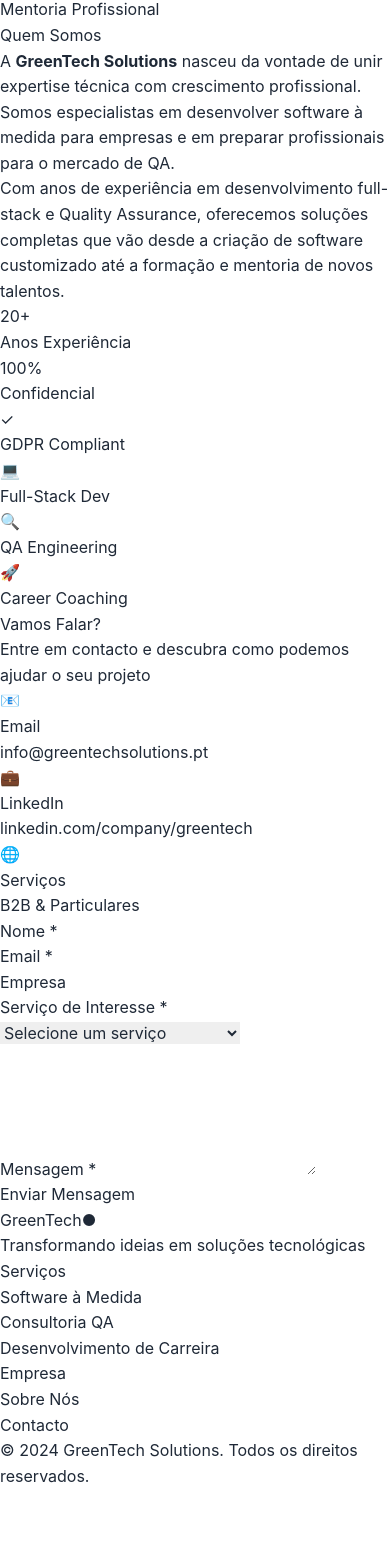
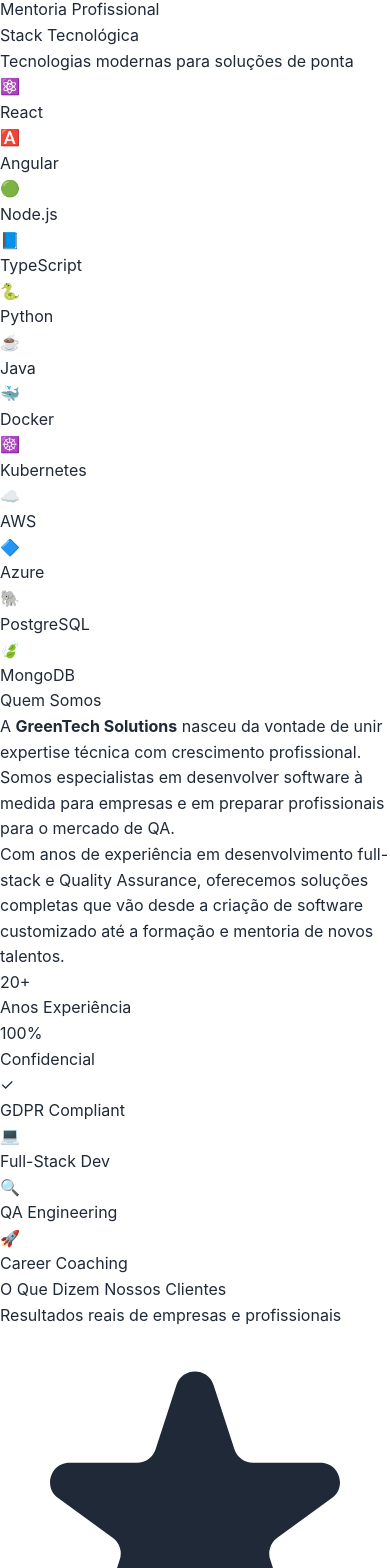
Before and after one commit to afrasquinho/greenTech, a React (Vite) app in the folder frontend/: page / in a window 390 px wide. Shown: the part 5860-7428 px from the top of the page. Before the commit the page ends 7349 px from the top, so only its background shows below. Built offline with nearby package versions, Linux system fonts and the light colour scheme; no server answers.

Commit message:
Add: Testimonials, TechStack e CTA sections

```diff
--- /dev/null
+++ b/frontend/src/components/CTA.tsx
@@ -0,0 +1,30 @@
+const CTA = () => {
+  return (
+    <section className="py-20 bg-gradient-to-r from-green-600 to-indigo-600">
+      <div className="max-w-4xl mx-auto px-4 sm:px-6 lg:px-8 text-center">
+        <h2 className="text-4xl lg:text-5xl font-bold text-white mb-6">
+          Pronto para Transformar Seu Negócio?
+        </h2>
+        <p className="text-xl text-green-50 mb-8 leading-relaxed">
+          Vamos conversar sobre como podemos ajudar. Clientes B2B e particulares são bem-vindos!
+        </p>
+        <div className="flex flex-wrap justify-center gap-4">
+          <a
+            href="#contact"
+            className="px-8 py-4 bg-white text-green-600 font-bold rounded-lg shadow-xl hover:shadow-2xl transform hover:-translate-y-1 transition-all duration-300"
+          >
+            Começar Agora
+          </a>
+          <a
+            href="#services"
+            className="px-8 py-4 bg-transparent border-2 border-white text-white font-bold rounded-lg hover:bg-white hover:text-green-600 transition-all duration-300"
+          >
+            Ver Serviços
+          </a>
+        </div>
+      </div>
+    </section>
+  )
+}
+
+export default CTA
--- /dev/null
+++ b/frontend/src/components/TechStack.tsx
@@ -0,0 +1,45 @@
+const TechStack = () => {
+  const technologies = [
+    { name: 'React', icon: '⚛️' },
+    { name: 'Angular', icon: '🅰️' },
+    { name: 'Node.js', icon: '🟢' },
+    { name: 'TypeScript', icon: '📘' },
+    { name: 'Python', icon: '🐍' },
+    { name: 'Java', icon: '☕' },
+    { name: 'Docker', icon: '🐳' },
+    { name: 'Kubernetes', icon: '☸️' },
+    { name: 'AWS', icon: '☁️' },
+    { name: 'Azure', icon: '🔷' },
+    { name: 'PostgreSQL', icon: '🐘' },
+    { name: 'MongoDB', icon: '🍃' }
+  ]
+
+  return (
+    <section className="py-20 bg-white">
+      <div className="max-w-7xl mx-auto px-4 sm:px-6 lg:px-8">
+        <div className="text-center mb-16">
+          <h2 className="text-4xl lg:text-5xl font-bold text-gray-900 mb-4">
+            Stack Tecnológica
+          </h2>
+          <p className="text-xl text-gray-600">
+            Tecnologias modernas para soluções de ponta
+          </p>
+        </div>
+
+        <div className="grid grid-cols-3 md:grid-cols-4 lg:grid-cols-6 gap-6">
+          {technologies.map((tech, idx) => (
+            <div
+              key={idx}
+              className="bg-gray-50 p-6 rounded-xl hover:bg-green-50 hover:shadow-lg transition-all duration-300 transform hover:-translate-y-2 text-center"
+            >
+              <div className="text-4xl mb-2">{tech.icon}</div>
+              <div className="text-sm font-semibold text-gray-800">{tech.name}</div>
+            </div>
+          ))}
+        </div>
+      </div>
+    </section>
+  )
+}
+
+export default TechStack
--- /dev/null
+++ b/frontend/src/components/Testimonials.tsx
@@ -0,0 +1,71 @@
+const Testimonials = () => {
+  const testimonials = [
+    {
+      name: "João Silva",
+      role: "CEO, TechStart",
+      company: "Empresa B2B",
+      content: "Excelente trabalho na implementação do sistema. Profissionais competentes e atenciosos.",
+      rating: 5
+    },
+    {
+      name: "Maria Santos",
+      role: "QA Manager",
+      company: "Consultoria",
+      content: "A formação em QA superou expectativas. Equipa muito competente e didáctica.",
+      rating: 5
+    },
+    {
+      name: "Pedro Costa",
+      role: "Desenvolvedor",
+      company: "Particular",
+      content: "A mentoria ajudou-me a encontrar o primeiro emprego em QA. Recomendo!",
+      rating: 5
+    }
+  ]
+
+  return (
+    <section className="py-20 bg-gradient-to-br from-green-50 to-indigo-50">
+      <div className="max-w-7xl mx-auto px-4 sm:px-6 lg:px-8">
+        <div className="text-center mb-16">
+          <h2 className="text-4xl lg:text-5xl font-bold text-gray-900 mb-4">
+            O Que Dizem Nossos Clientes
+          </h2>
+          <p className="text-xl text-gray-600">
+            Resultados reais de empresas e profissionais
+          </p>
+        </div>
+
+        <div className="grid md:grid-cols-3 gap-8">
+          {testimonials.map((testimonial, idx) => (
+            <div
+              key={idx}
+              className="bg-white p-8 rounded-2xl shadow-lg hover:shadow-xl transition-all duration-300 transform hover:-translate-y-2"
+            >
+              {/* Rating */}
+              <div className="flex mb-4">
+                {[...Array(testimonial.rating)].map((_, i) => (
+                  <svg key={i} className="w-5 h-5 text-yellow-400" fill="currentColor" viewBox="0 0 20 20">
+                    <path d="M9.049 2.927c.3-.921 1.603-.921 1.902 0l1.07 3.292a1 1 0 00.95.69h3.462c.969 0 1.371 1.24.588 1.81l-2.8 2.034a1 1 0 00-.364 1.118l1.07 3.292c.3.921-.755 1.688-1.54 1.118l-2.8-2.034a1 1 0 00-1.175 0l-2.8 2.034c-.784.57-1.838-.197-1.539-1.118l1.07-3.292a1 1 0 00-.364-1.118L2.98 8.72c-.783-.57-.38-1.81.588-1.81h3.461a1 1 0 00.951-.69l1.07-3.292z" />
+                  </svg>
+                ))}
+              </div>
+
+              {/* Content */}
+              <p className="text-gray-700 mb-6 leading-relaxed italic">
+                "{testimonial.content}"
+              </p>
+
+              {/* Author */}
+              <div className="border-t pt-4">
+                <div className="font-bold text-gray-900">{testimonial.name}</div>
+                <div className="text-sm text-gray-600">{testimonial.role}, {testimonial.company}</div>
+              </div>
+            </div>
+          ))}
+        </div>
+      </div>
+    </section>
+  )
+}
+
+export default Testimonials
--- a/frontend/src/pages/Home.tsx
+++ b/frontend/src/pages/Home.tsx
@@ -1,7 +1,10 @@
 import Navbar from '../components/Navbar'
 import Hero from '../components/Hero'
 import Services from '../components/Services'
+import TechStack from '../components/TechStack'
 import About from '../components/About'
+import Testimonials from '../components/Testimonials'
+import CTA from '../components/CTA'
 import Contact from '../components/Contact'
 import Footer from '../components/Footer'
 
@@ -11,7 +14,10 @@
       <Navbar />
       <Hero />
       <Services />
+      <TechStack />
       <About />
+      <Testimonials />
+      <CTA />
       <Contact />
       <Footer />
     </div>
```
